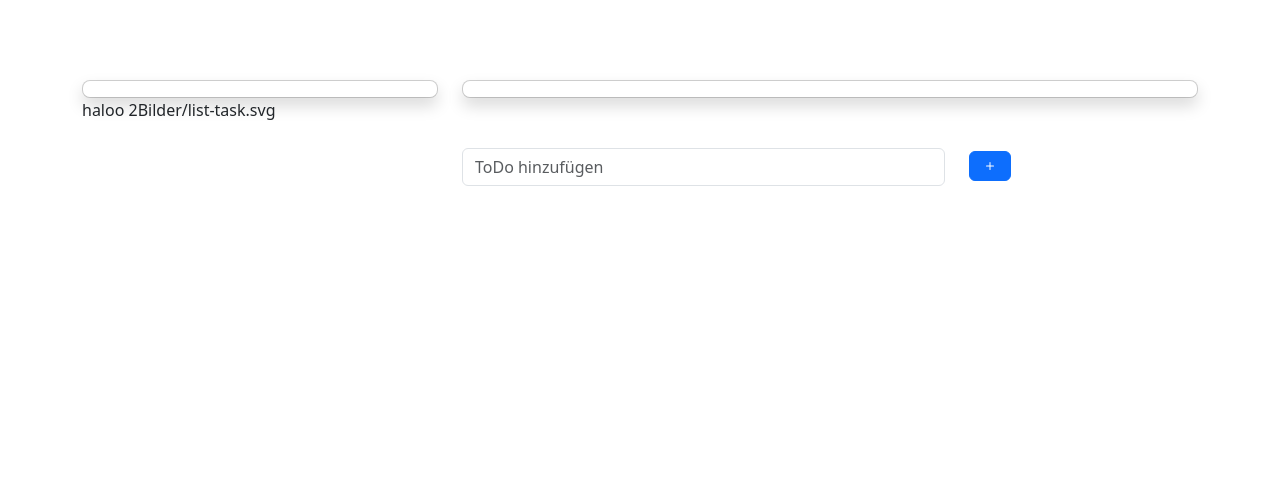
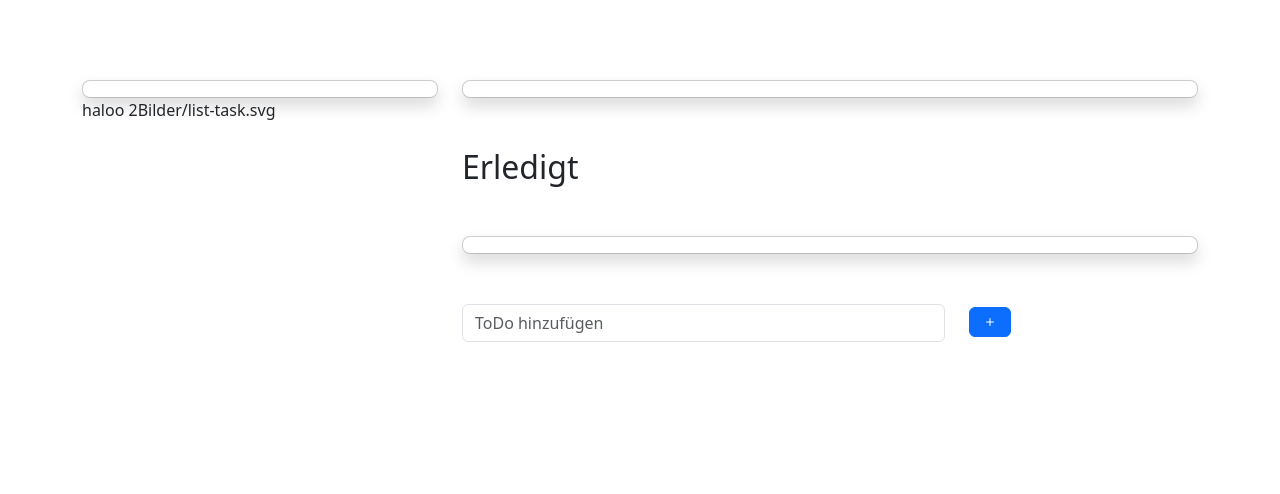
Before and after one commit to Stefanb0711/TodolistFlask, a Flask app: page / in a window 1280 px wide. Shown: the top 494 px of the page. Run offline with Flask 3, Linux system fonts and the light colour scheme; data that the repository does not hold is empty; some libraries are stand-ins or nearby versions.

Commit message:
Todoliste erledigt und unerledigt einteilen funktioniert, aber es lädt nicht den geöffneten listenbereich

```diff
--- a/app.py
+++ b/app.py
@@ -30,6 +30,7 @@ class TodoListeElement(db.Model):
     __tablename__ = "todo_liste_element"
     id = db.Column(db.Integer, primary_key=True)
     aufgabe = db.Column(db.String, nullable=False)
+    unerledigt = db.Column(db.Boolean, nullable=False, default = True)
     todo_bereich_id = db.Column(db.Integer, db.ForeignKey("todo_bereich.id"), nullable=False)
     todo_bereich = db.relationship("TodoBereich", back_populates="todo_liste_element")
 
@@ -66,6 +67,17 @@ def start():
     todo_bereich_name = request.args.get("todo_bereich_name")
 
     todo_liste_für_id = TodoListeElement.query.filter_by(todo_bereich_id=todo_bereich_id).all()
+
+    todo_liste_für_id_unerledigt = [todo for todo in todo_liste_für_id if todo.unerledigt]
+
+    todo_liste_für_id_erledigt = [todo for todo in todo_liste_für_id if not todo.unerledigt]
+
+    erledigte_todos = request.args.get("erledigte_todos")
+    if erledigte_todos == None:
+        erledigte_todos = []
+
+    print(f"Erledigte Todos: {todo_liste_für_id_erledigt}")
+
 
     icon_url = request.args.get('icon_url')
     if icon_url is None:
@@ -164,7 +176,8 @@ def start():
                            todo_liste = todo_liste, add_todo_area_form = add_todo_area_form,
                            todo_bereiche=todo_bereiche, todo_bereiche_query=todo_bereiche_query, todo_liste_elemente = todo_liste_elemente, todo_bereich_name = todo_bereich_name,
                            todo_liste_für_id=todo_liste_für_id, icon_url=icon_url, bereich_id_geändertes_icon=bereich_id_geändertes_icon,
-                           todo_bereich_id = todo_bereich_id)
+                           todo_bereich_id = todo_bereich_id, erledigte_todos = erledigte_todos, todo_liste_für_id_erledigt = todo_liste_für_id_erledigt,
+                           todo_liste_für_id_unerledigt = todo_liste_für_id_unerledigt)
 
 
 
@@ -196,10 +209,18 @@ def todo_einsehen(todo_bereich_id):
 
 @app.route("/todo-erledigt/<int:todo_id>", methods=["GET", "POST"])
 def todo_erledigt(todo_id):
-    #todo_id = request.args.get("todo_id")
-    #print(f"Todoid = {todo_id}")
 
-    return redirect(url_for("start"))
+    todo_bereich_id = request.args.get('todo_bereich_id')
+
+    neue_erledigte_todo = db.session.query(TodoListeElement).filter(TodoListeElement.id == todo_id).first()
+    neue_erledigte_todo.unerledigt = False
+    db.session.commit()
+
+    #Erledigte Todos finden
+    erledigte_todos = db.session.query(TodoListeElement).filter(TodoListeElement.todo_bereich_id == todo_bereich_id, TodoListeElement.unerledigt == False).all()
+
+
+    return redirect(url_for("start", erledigte_todos = erledigte_todos))
 
 @app.route("/dropdown-button")
 def dropdown_button():
--- a/templates/start.html
+++ b/templates/start.html
@@ -114,9 +114,9 @@
 
     <!-- Todos unerledigt -->
     <ul class="dropdown-menu position-static d-grid gap-1 p-2 rounded-3 mx-0 shadow w-220px" data-bs-theme="light" style="margin-top : 50px">
-            {%  for todo in todo_liste_für_id %}
+            {%  for todo in todo_liste_für_id_unerledigt %}
                 <li class="d-flex align-items-center">
-                    <a class="dropdown-item rounded-2" href="">
+                    <a class="dropdown-item rounded-2" href="{{ url_for('todo_erledigt', todo_id = todo.id, todo_bereich_id = todo.todo_bereich_id) }}">
                     <svg xmlns="http://www.w3.org/2000/svg" width="16" height="16" fill="currentColor" class="bi bi-circle" viewBox="0 0 16 16">
                         <path d="M8 15A7 7 0 1 1 8 1a7 7 0 0 1 0 14m0 1A8 8 0 1 0 8 0a8 8 0 0 0 0 16"/>
                     </svg>
@@ -129,9 +129,24 @@
     </ul>
 
     <!-- Todos erledigt-->
-    <!--
 
--->
+    <h2 style="margin-top: 50px;"> Erledigt </h2>
+
+    <ul class="dropdown-menu position-static d-grid gap-1 p-2 rounded-3 mx-0 shadow w-220px" data-bs-theme="light" style="margin-top : 50px">
+            {%  for todo_erledigt in todo_liste_für_id_erledigt %}
+                <li class="d-flex align-items-center">
+                    <a class="dropdown-item rounded-2" href="">
+                    <svg xmlns="http://www.w3.org/2000/svg" width="16" height="16" fill="currentColor" class="bi bi-circle" viewBox="0 0 16 16">
+                        <path d="M8 15A7 7 0 1 1 8 1a7 7 0 0 1 0 14m0 1A8 8 0 1 0 8 0a8 8 0 0 0 0 16"/>
+                    </svg>
+                   {{ todo_erledigt.aufgabe }}</a>
+                </li>
+            {% endfor %}
+    </ul>
+
+
+
+
     <form method="post" action="">
     {{ add_todo_task_form.hidden_tag() }}
         <div class="row">
```
